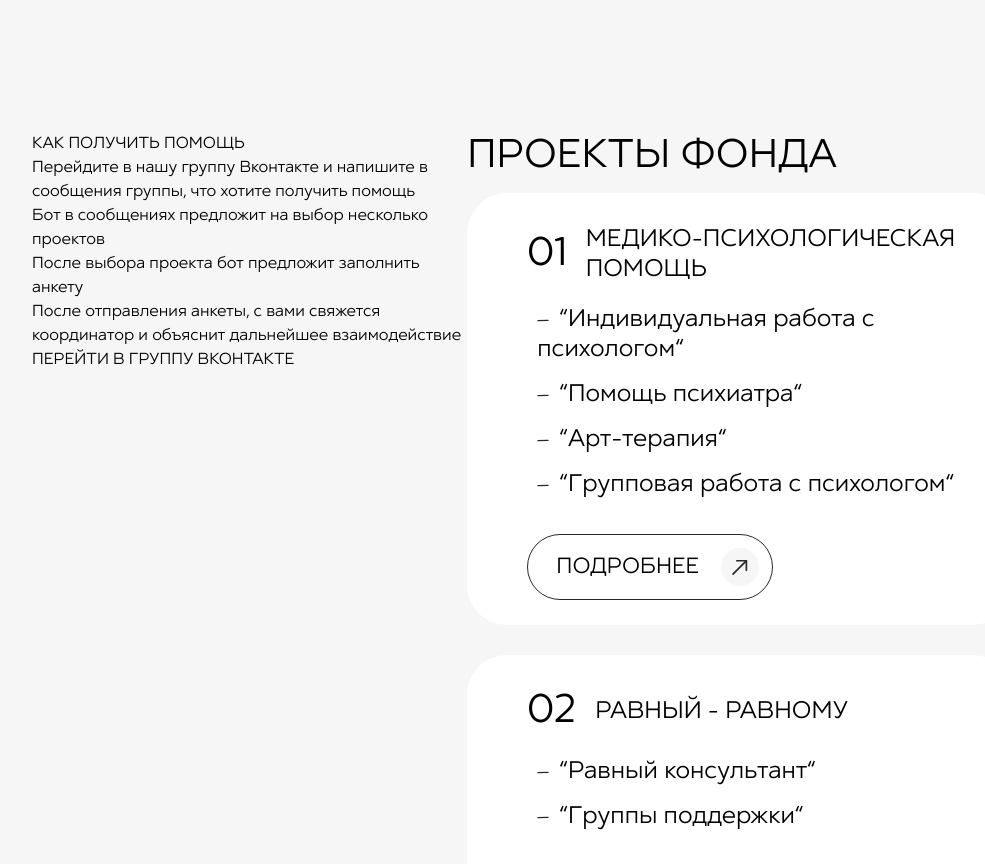
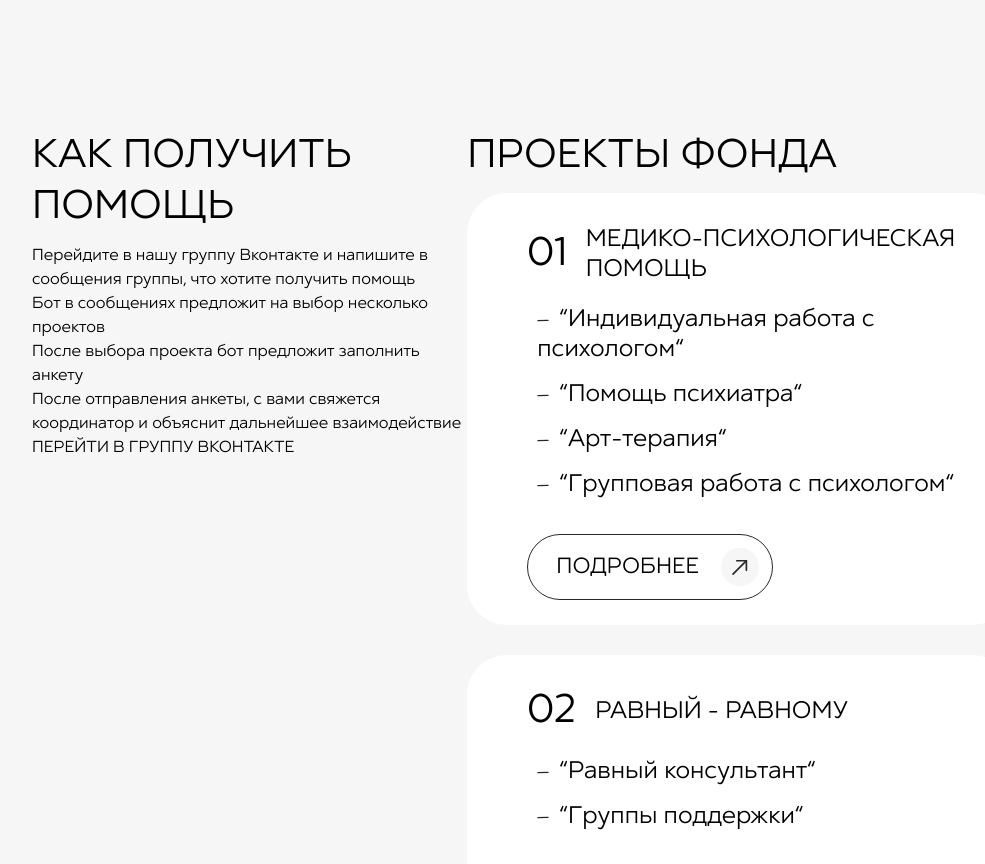
Before and after one commit to thirdmadman/fond-ravnovesie.ru_2023, a Next.js app: page / in a window 1280 px wide. Shown: the part 3060-3924 px from the top of the page, without its empty margins (118-1103 px from the left). Built offline with nearby package versions, Linux system fonts and the light colour scheme.

Commit message:
feat: update title

```diff
--- a/src/styles/home/sidePrograms.scss
+++ b/src/styles/home/sidePrograms.scss
@@ -2,6 +2,16 @@
   padding: 0 150px;
   display: flex;
   justify-content: space-between;
+
+  .get-help {
+
+  }
+
+  .get-help__title {
+    font-size: 40px;
+    line-height: 51px;
+    margin-bottom: 10px;
+  }
 
   .fond-projects {
     max-width: 780px;
```
